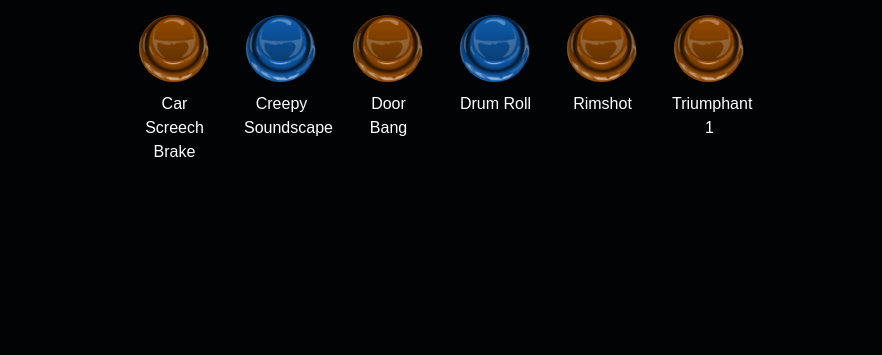
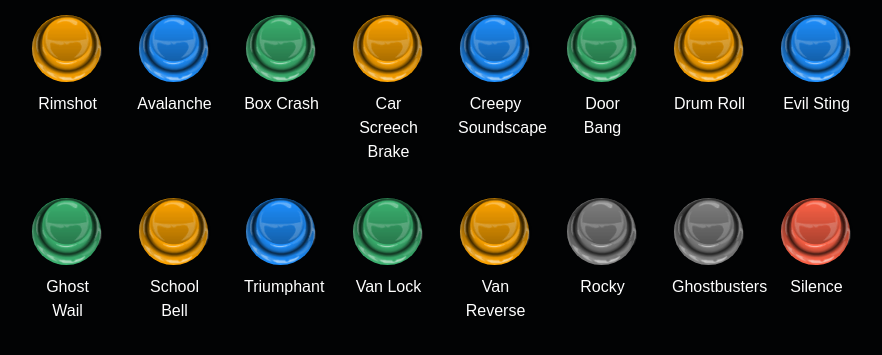
Before and after one commit to dowd/Panto-Soundboard, a plain HTML site: page index.html in a window 1280 px wide. Shown: the part 83-438 px from the top of the page, without its empty margins (198-1080 px from the left). Drawn offline with Linux system fonts and the light colour scheme.

Commit message:
wip: adding rocky and updating index file

```diff
--- a/index.html
+++ b/index.html
@@ -16,16 +16,30 @@
     <audio id="audio"></audio>
     <script>
         const sounds = [
-            ["Car Screech Brake", "Panto1"],
-            ["Creepy Soundscape", "Panto2"],
-            ["Door Bang", "Panto1"],
-            ["Drum Roll", "Panto2"],
-            ["Rimshot", "Panto1"],
-            ["Triumphant 1", "Panto1"]
+            ["Rimshot", "normal1"],
+            ["Avalanche", "normal2"],
+            ["Box Crash", "normal3"],
+            ["Car Screech Brake", "normal1"],
+            ["Creepy Soundscape", "normal2"],
+            ["Door Bang", "normal3"],
+            ["Drum Roll", "normal1"],
+            ["Evil Sting", "normal2"],
+            ["Ghost Wail", "normal3"],
+            ["School Bell", "normal1"],
+            ["Triumphant", "normal2"],
+            ["Van Lock", "normal3"],
+            ["Van Reverse", "normal1"],
+            ["Rocky", "large"],
+            ["Ghostbusters", "large"],
+            ["Silence", "stop"]
+
         ];
         const colors = {
-            "Panto1": "#964B00",
-            "Panto2": "#0f5daf",
+            "stop": "Tomato",
+            "normal1": "Orange",
+            "normal2": "DodgerBlue",
+            "normal3": "MediumSeaGreen",
+            "large": "Gray"
         };
     </script>
     <script src="main.js"></script>
```
Also changed, not shown: 2 other files.
